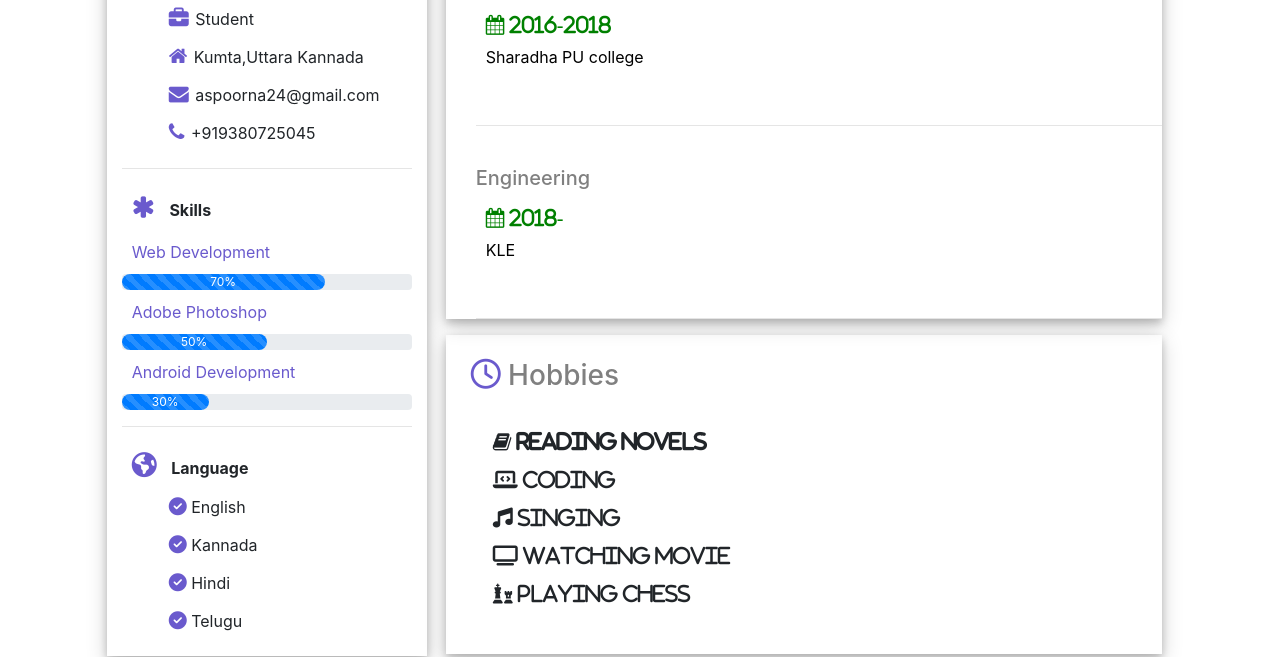
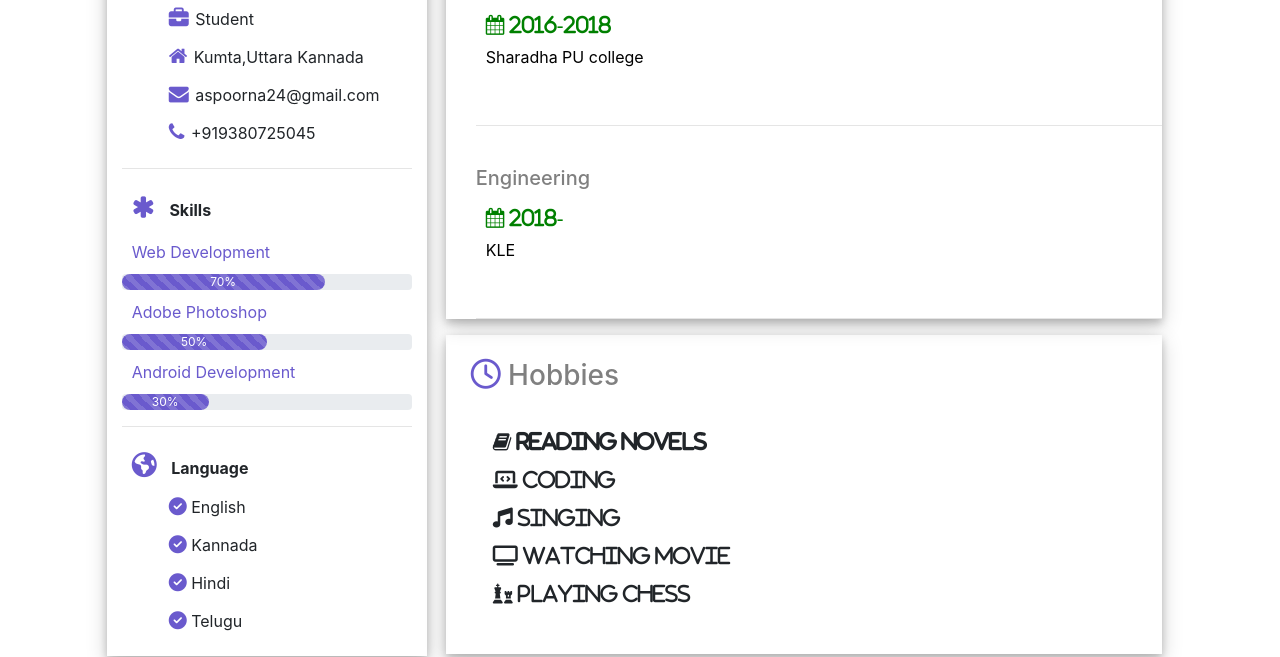
Before and after one commit to ASPRAJNA/aspoorna24.github.io, a plain HTML site: page index.html in a window 1280 px wide. Shown: the part 354-1011 px from the top of the page. Drawn offline with nearby package versions, Linux system fonts and the light colour scheme.

Commit message:
Update index.html

```diff
--- a/index.html
+++ b/index.html
@@ -60,15 +60,15 @@ img:hover{
 				  <i  class="fa fa-asterisk" aria-hidden="true" style="color:SlateBlue; margin:10px;font-size:25px"></i><span> <b>Skills</b></span>
 				     <div style="margin: 10px; color: SlateBlue;"></i>Web Development</div>
 				     <div class="progress">
-                    <div class="progress-bar background-color:SlateBlue progress-bar-striped progress-bar-animated" style="width:70%; border-radius: 10px;">70%</div>
+                    <div class="progress-bar  progress-bar-striped progress-bar-animated" style=" background-color:SlateBlue; width:70%; border-radius: 10px;">70%</div>
                      </div>
                       <div style="margin: 10px; color: SlateBlue;">Adobe Photoshop</div>
 				     <div class="progress">
-                    <div class="progress-bar background-color:SlateBlue progress-bar-striped progress-bar-animated" style="width:50%;border-radius: 10px;">50%</div>
+                    <div class="progress-bar  progress-bar-striped progress-bar-animated" style=" background-color:SlateBlue; width:50%;border-radius: 10px;">50%</div>
                      </div>
                       <div style="margin: 10px; color:SlateBlue;">Android Development</div>
 				     <div class="progress">
-                    <div class="progress-bar background-color:SlateBlue progress-bar-striped progress-bar-animated" style="width:30%;border-radius: 10px;">30%</div>
+                    <div class="progress-bar  progress-bar-striped progress-bar-animated" style=" background-color:SlateBlue; width:30%;border-radius: 10px;">30%</div>
                      </div>
 
                     <hr>
```
